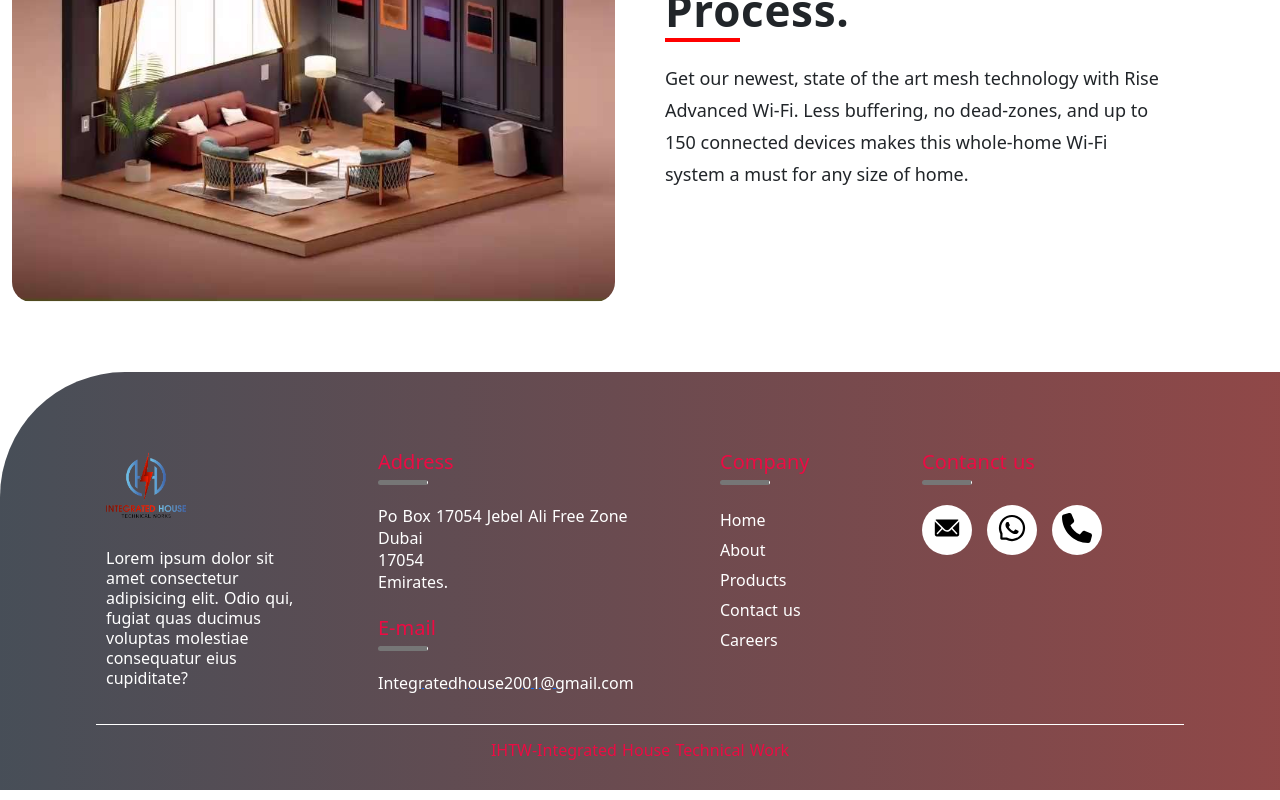
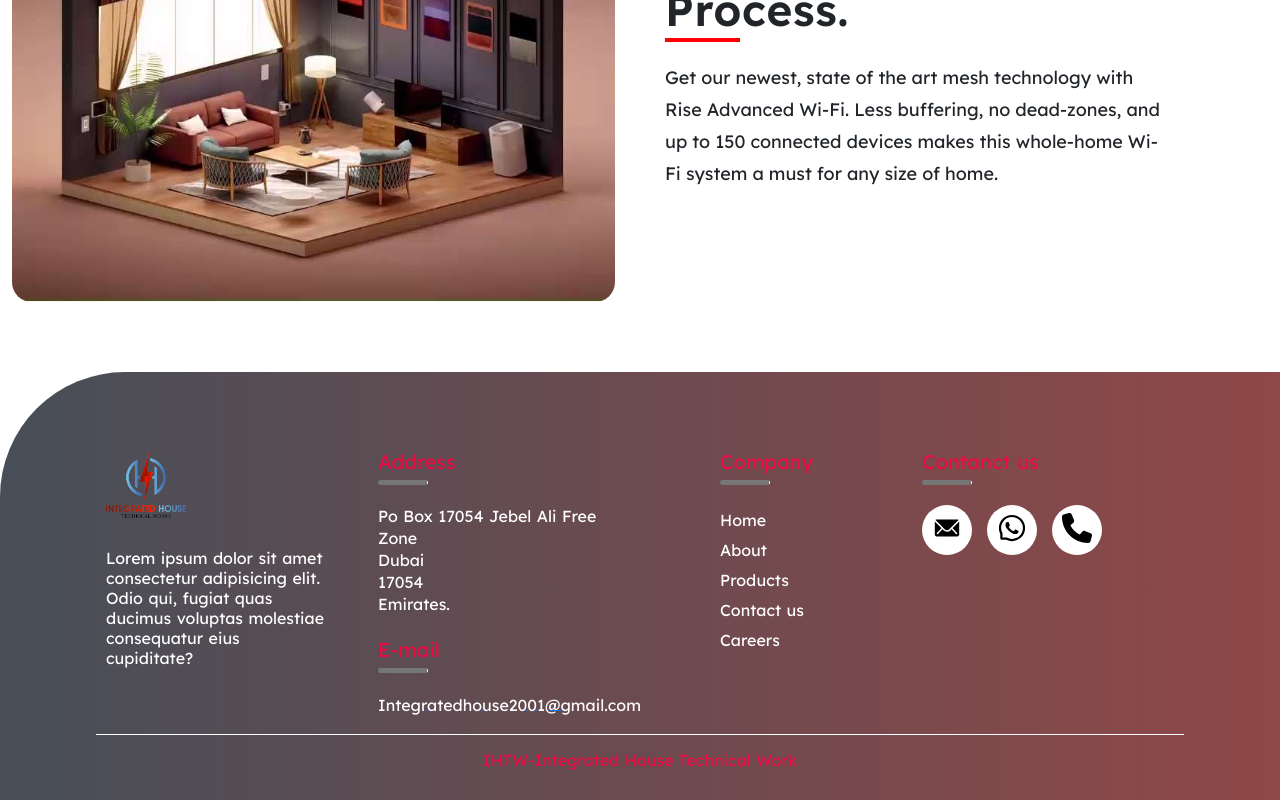
Before and after one commit to kannanAbinesh/IHTW, a React (Create React App) app: page / in a window 1280 px wide. Shown: the part 1952-2752 px from the top of the page. Built offline with nearby package versions, Linux system fonts and the light colour scheme.

Commit message:
font changes

```diff
--- a/public/index.html
+++ b/public/index.html
@@ -15,6 +15,12 @@
       user's mobile device or desktop. See https://developers.google.com/web/fundamentals/web-app-manifest/
     -->
     <link rel="manifest" href="%PUBLIC_URL%/manifest.json" />
+
+    <!-- font style -->
+    <link rel="preconnect" href="https://fonts.googleapis.com">
+    <link rel="preconnect" href="https://fonts.gstatic.com" crossorigin>
+    <link href="https://fonts.googleapis.com/css2?family=Lexend:wght@100..900&display=swap" rel="stylesheet">
+
     <!--
       Notice the use of %PUBLIC_URL% in the tags above.
       It will be replaced with the URL of the `public` folder during the build.
--- a/src/App.css
+++ b/src/App.css
@@ -1,5 +1,6 @@
 .App {
   text-align: center;
+  font-family: lexend;
 }
 
 .App-logo {
--- a/src/Components/Footer/footer.css
+++ b/src/Components/Footer/footer.css
@@ -42,7 +42,7 @@
 
 .footer_col p {
     text-align: left;
-    max-width: 200px;
+    max-width: 225px;
 }
 
 .footer_company_container {
```
